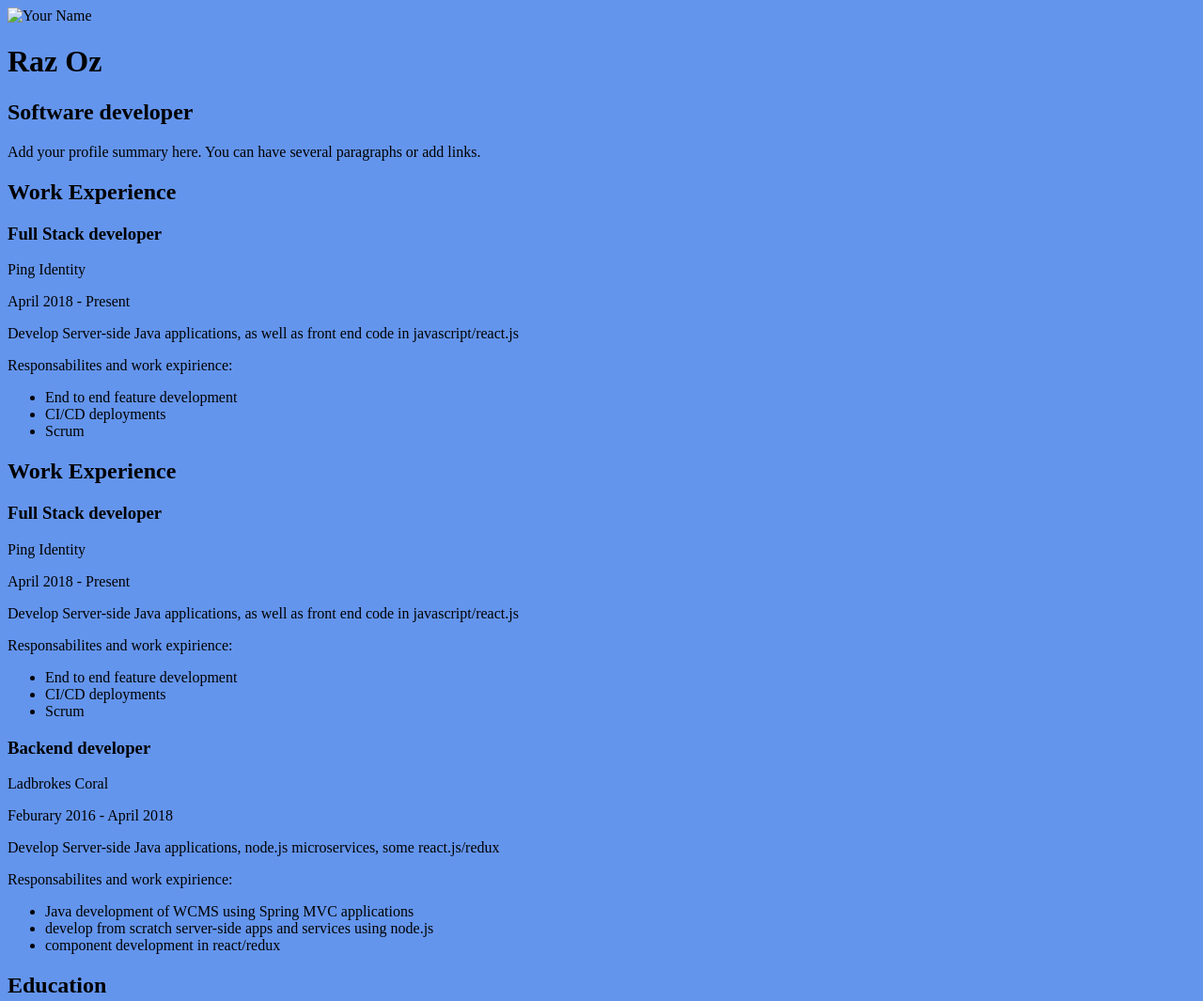
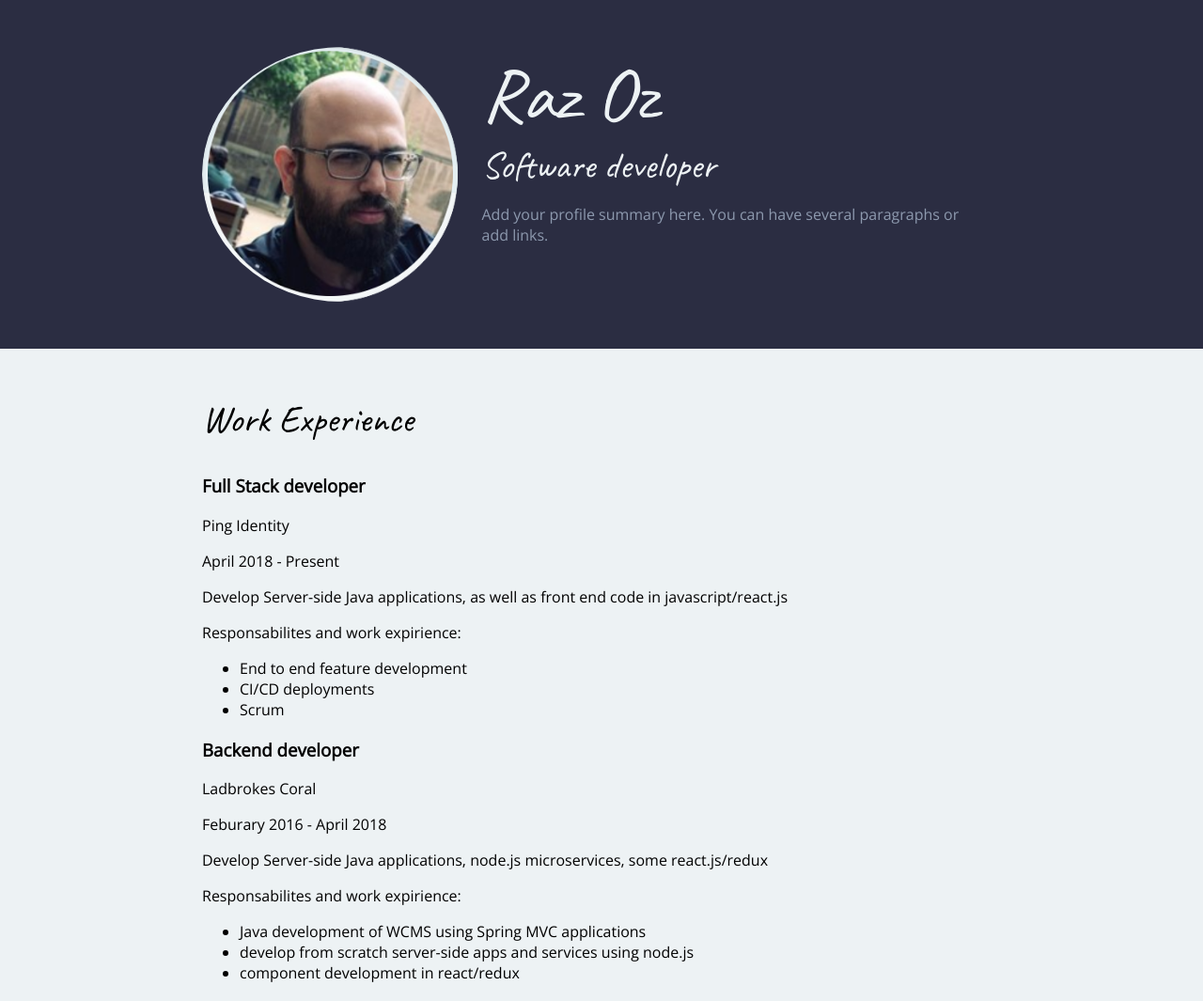
Before and after one commit to colddog2/resume, a plain HTML site: page index.html in a window 1280 px wide. Shown: the top 1065 px of the page at 94% size. Drawn offline with nearby package versions, Linux system fonts and the light colour scheme.

Commit message:
update styles

```diff
--- a/css/styles.css
+++ b/css/styles.css
@@ -1,3 +1,99 @@
-body {
-    background: cornflowerblue;
-}
+/* Global styles
+------------------------------------*/
+/* border box fix */
+html {
+    box-sizing: border-box;
+  }
+  *, *:before, *:after {
+    box-sizing: inherit;
+  }
+
+  body {
+    font-family: 'Open Sans', sans-serif;
+    margin: 0;
+  }
+  a {
+      color: rgb(35, 174, 239);
+  }
+  a:hover {
+      text-decoration: none;
+  }
+  h1, h2 {
+    font-family: 'Caveat', cursive;
+    font-weight: 400;
+  }
+  h1 {
+    font-size: 80px;
+  }
+  h2 {
+    font-size: 40px;
+    margin-top: 0;
+  }
+  .content-wrap {
+    max-width: 950px;
+    margin: 0 auto;
+    padding: 50px;
+    overflow: hidden;
+  }
+
+  .column-narrow {
+    width: 35%;
+    float: left;
+    padding-right: 3%;
+    min-height: 175px;
+  }
+  .column-wide {
+    width: 62%;
+    float: left;
+    min-height: 175px;
+  }
+
+
+
+  /* Header & Footer
+  ------------------------------------*/
+  header,
+  footer {
+    background: #2B2D42;
+    color: #8D99AE;
+  }
+  header h1,
+  header h2 {
+      color: #EDF2F4;
+      margin: 0;
+  }
+
+  /* Header styles only */
+  header {
+    /*text-align: center;*/
+  }
+  .profile-img {
+    /*width: 300px;*/
+    border-radius: 50%;
+    /*float: left;*/
+    /*margin-right: 30px;*/
+  }
+
+  /* Footer styles only */
+  footer {
+    text-align: center;
+  }
+  .contact-info a {
+    padding: 10px;
+    display: inline-block;
+  }
+
+
+
+  /* Work Experience
+  ------------------------------------*/
+  .work {
+      background: #EDF2F4;
+  }
+
+
+  /* Education
+  ------------------------------------*/
+  .education {
+      background: #8D99AE;
+  }
--- a/index.html
+++ b/index.html
@@ -3,43 +3,26 @@
 <head>
     <meta charset="UTF-8">
     <meta name="viewport" content="width=device-width, initial-scale=1.0">
-    <title>Raz Oz| Resume</title>
+    <title>Raz Oz| Resume</title><link href="https://fonts.googleapis.com/css?family=Caveat|Open+Sans" rel="stylesheet">
     <link rel="stylesheet" href="css/styles.css">
+
 </head>
 <body>
     <!-- // Intro -->
     <header>
-        <img src="your-picture.jpg" alt="Your Name">
+        <div class="content-wrap">
+            <img class="profile-img column-narrow" src="images/circle.png" alt="Your Name">
+            <div class="column-wide">
                 <h1>Raz Oz</h1>
                 <h2>Software developer</h2>
                 <p>Add your profile summary here. You can have several paragraphs or add links.</p>
+            </div>
+        </div>
     </header>
-
     <main>
         <!-- // Work Experience -->
-        <section>
-            <h2>Work Experience</h2>
-
-            <!-- Job Details: copy this whole block to add more jobs -->
-            <h3>Full Stack developer</h3>
-            <p>Ping Identity</p>
-            <p>April 2018 - Present</p>
-
-            <!-- Add as many paragraphs as you need. -->
-            <p>Develop Server-side Java applications, as well as front end code in javascript/react.js</p>
-
-            <!-- This list can be deleted if you don't want to use it. -->
-            <p>Responsabilites and work expirience:</p>
-            <ul>
-                <li>End to end feature development</li>
-                <li>CI/CD deployments</li>
-                <li>Scrum</li>
-            </ul>
-            <!-- end of Job Details block. -->
-
-        </section>
-
-         <section>
+        <section class="work">
+            <div class="content-wrap">
                 <h2>Work Experience</h2>
 
                 <!-- Job Details: copy this whole block to add more jobs -->
@@ -60,6 +43,8 @@
                 <!-- end of Job Details block. -->
 
 
+
+
                 <!-- Job Details: copy this whole block to add more jobs -->
                 <h3>Backend developer</h3>
                 <p>Ladbrokes Coral</p>
@@ -75,12 +60,14 @@
                     <li>develop from scratch server-side apps and services using node.js</li>
                     <li>component development in react/redux</li>
                 </ul>
-
+            </div>
         </section>
 
 
         <!-- // Education -->
         <section>
+            <div class="content-wrap">
+
                 <h2>Education</h2>
 
                 <!-- School details: copy this whole block to add more schools. -->
@@ -90,11 +77,14 @@
                 <!-- Add as many paragraphs as you need. -->
                 <p>Graduated with excellence (GPU: 89/100, top 18% of class) a Computer Science degree</p>
                 <!-- End of school details. -->
+            </div>
         </section>
     </main>
 
     <!-- // Footer & contact info -->
     <footer>
+        <div class="content-wrap">
+
             <h2>Let's Keep in Touch!</h2>
 
             <!-- Social media and contact links. Add or remove any networks. -->
@@ -105,8 +95,8 @@
                 <a href="#" target="_blank">LinkedIn</a>
                 <a href="#" target="_blank">Facebook</a>
             </div>
-
             <p>Copyright 2018 by Raz Oz</p>
+        </div>
     </footer>
 </body>
 </html>
```
Also changed, not shown: images/circle.png (added). Lines whose indentation alone changed are shown as unchanged.
